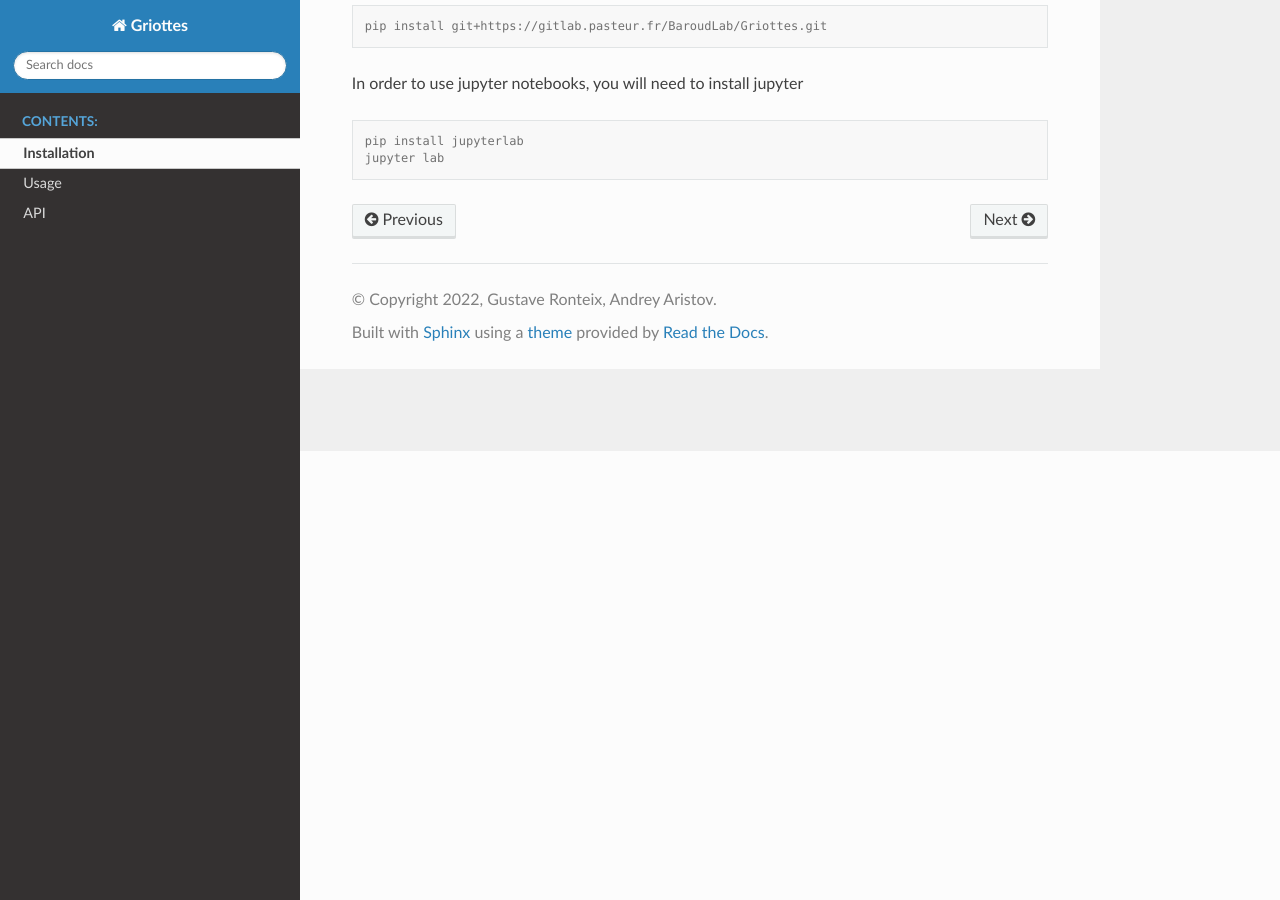
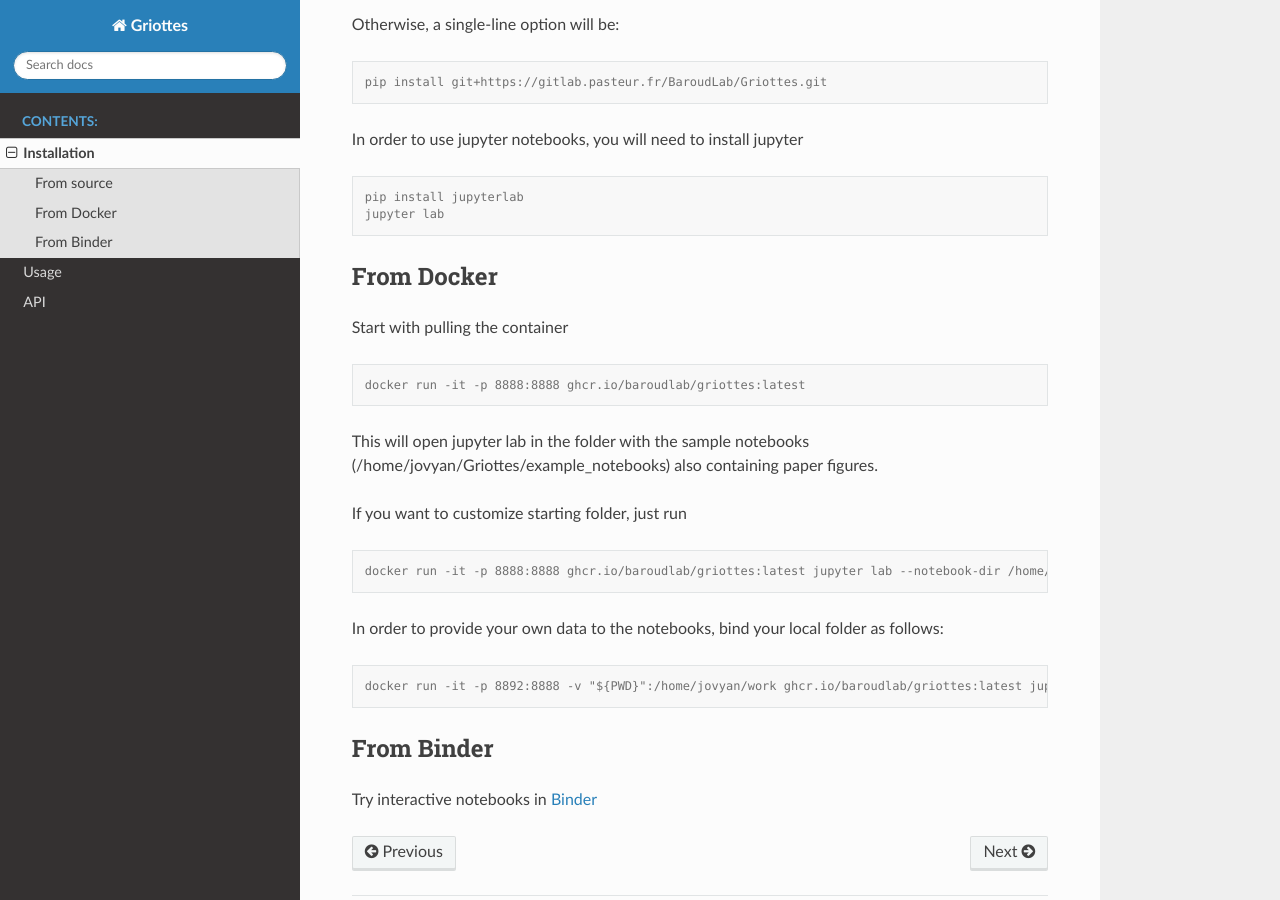
Before and after one commit to BaroudLab/Griottes, a Sphinx documentation site: the page built from docs/source/installation.rst, in a window 1280 px wide and 900 px high, scrolled down 449 px. Built offline with Sphinx 7.4.7 and the Read the Docs theme 2.0.0, drawn with Linux system fonts in a browser that asks for light colours; pages that are not in the unit, such as notebooks, are missing from menus.

Commit message:
add docker and binder

```diff
--- a/docs/source/installation.rst
+++ b/docs/source/installation.rst
@@ -1,4 +1,7 @@
 Installation
+============
+
+From source
 ------------
 
 Clone the repository from github
@@ -26,3 +29,32 @@ In order to use jupyter notebooks, you will need to install jupyter
 
     pip install jupyterlab
     jupyter lab
+
+From Docker
+-----------
+
+Start with pulling the container
+
+.. code-block:: console
+
+    docker run -it -p 8888:8888 ghcr.io/baroudlab/griottes:latest
+
+
+This will open jupyter lab in the folder with the sample notebooks (/home/jovyan/Griottes/example_notebooks) also containing paper figures.
+
+If you want to customize starting folder, just run
+
+.. code-block:: console
+
+    docker run -it -p 8888:8888 ghcr.io/baroudlab/griottes:latest jupyter lab --notebook-dir /home/jovyan/
+
+In order to provide your own data to the notebooks, bind your local folder as follows:
+
+.. code-block:: console
+
+    docker run -it -p 8892:8888 -v "${PWD}":/home/jovyan/work ghcr.io/baroudlab/griottes:latest jupyter lab --notebook-dir /home/jovyan/work
+
+From Binder
+-----------
+
+Try interactive notebooks in `Binder <https://mybinder.org/v2/gh/BaroudLab/Griottes.git/main>`_
```
